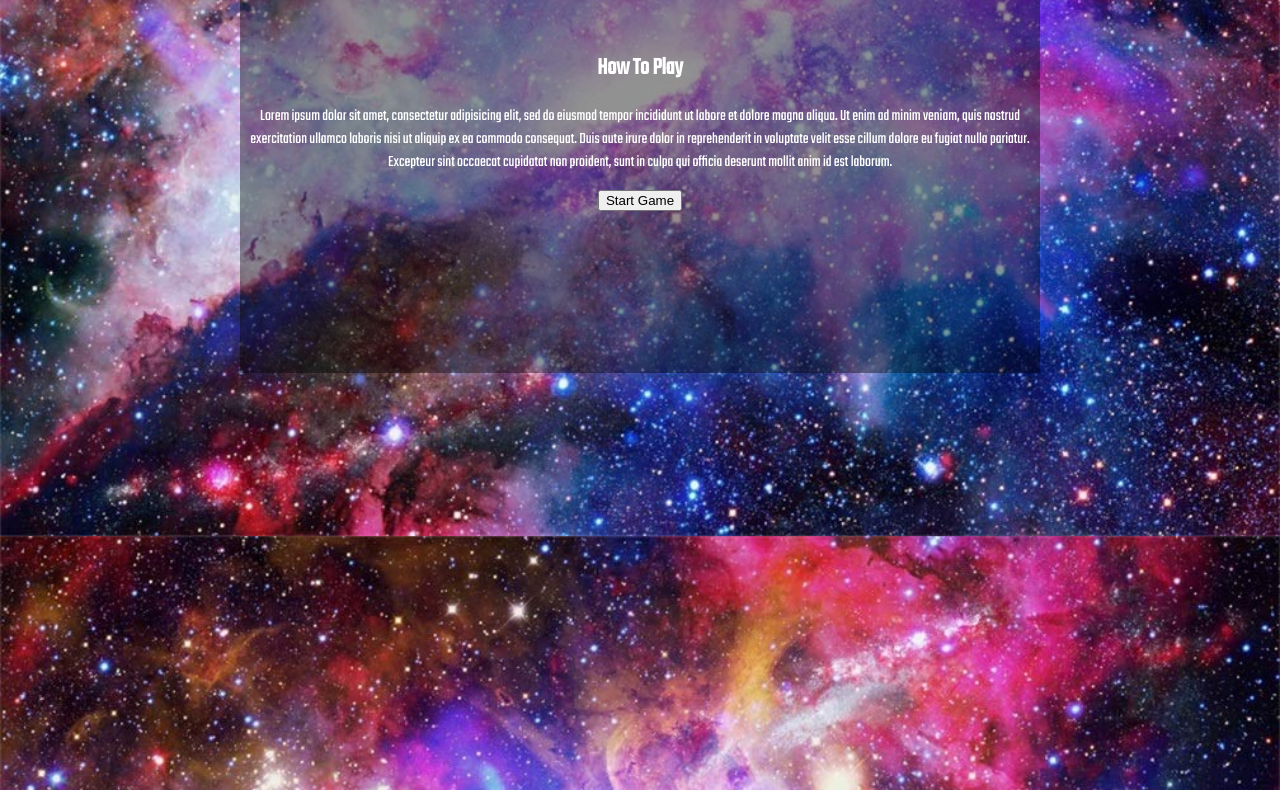
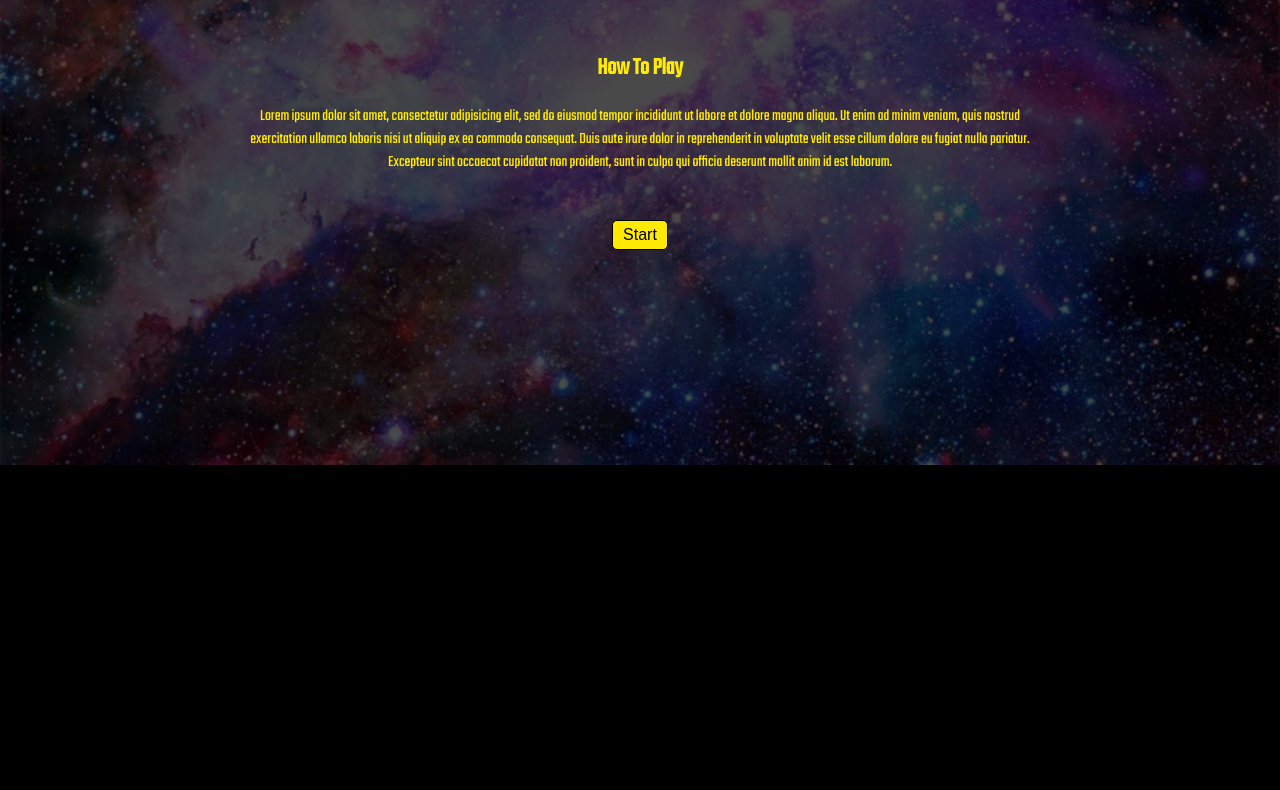
Before and after one commit to ellewhaley/SEI-Project-01, a plain HTML site: page index.html in a window 1280 px wide. Shown: the part 335-1125 px from the top of the page. Drawn offline with Linux system fonts and the light colour scheme.

Commit message:
added some styling

```diff
--- a/app.js
+++ b/app.js
@@ -180,6 +180,10 @@ document.addEventListener('DOMContentLoaded', () => {
       // if (randomAlien + width <= 255) {
       squares[randomAlien].classList.remove('bomb')
       randomAlien += width
+      if(!squares[randomAlien]) {
+        clearInterval(bombInterval)
+        return false
+      }
       squares[randomAlien].classList.add('bomb')
       // } else {
       //   squares[randomAlien].classList.remove('bomb')
--- a/index.html
+++ b/index.html
@@ -26,7 +26,7 @@
             <h2>How To Play</h2>
             <p>Lorem ipsum dolor sit amet, consectetur adipisicing elit, sed do eiusmod tempor incididunt ut labore et dolore magna aliqua. Ut enim ad minim veniam, quis nostrud exercitation ullamco laboris nisi ut aliquip ex ea commodo consequat. Duis aute irure dolor in reprehenderit in voluptate velit esse cillum dolore eu fugiat nulla pariatur. Excepteur sint occaecat cupidatat non proident, sunt in culpa qui officia deserunt mollit anim id est laborum.</p>
           </div>
-          <button id="start-button">Start Game</button>
+          <button id="start-button">Start</button>
         </div>
         <div class="countdown hidden">3</div>
         <div class="grid hidden">
--- a/style.css
+++ b/style.css
@@ -4,13 +4,26 @@
 }
 
 body {
-  background-image: url('images/galaxy.jpg');
-  background-size: cover;
-  color: white;
+  background-color: black;
+  color: #ffea05;
   height: 800px;
   width: 800px
   margin: 0 auto;
   font-family: 'Teko', sans-serif;
+}
+
+body:before {
+  content: '';
+  position: absolute;
+  top: 0;
+  left: 0;
+  right: 0;
+  bottom: 0;
+  background-image: url('images/galaxy.jpg');
+  background-size: cover;
+  background-repeat: no-repeat;
+  opacity: 0.3;
+  z-index: -1;
 }
 
 header {
@@ -29,6 +42,7 @@ main {
 h1 {
   font-size: 100px;
   text-transform: uppercase;
+  color: #ffea05;
 }
 
 .score-board {
@@ -36,6 +50,7 @@ h1 {
   height: 100%;
   margin-left: -90px;
   margin-top: -40px;
+  color: #ffea05;
 }
 
 .left-side {
@@ -54,7 +69,6 @@ h1 {
 }
 
 .style {
-  background: rgba(0,0,0,0.4);
   width: 800px;
 }
 
@@ -113,8 +127,9 @@ h1 {
 .game-over {
   font-weight: 700px;
   text-transform: uppercase;
-  color: red;
-  font-size: 30px;
+  font-weight: bold;
+  color: #c90802;
+  font-size: 80px;
 }
 
 .countdown {
@@ -125,16 +140,21 @@ h1 {
   justify-content: center;
 }
 
-.win-or-lose {
-
+button {
+  color: black;
+  font-weight: 500;
+  font-size: 16px;
+  background-color: #ffea05;
+  border: 1px solid black;
+  border-radius: 5px;
+  margin-top: 30px;
+  padding: 5px 10px;
+  cursor: pointer;
 }
 
-.end-score, {
-
-}
-
-.restart {
-
+button:hover {
+  font-weight: 800;
+  border: 3px solid black;
 }
 
 .hidden {
```
